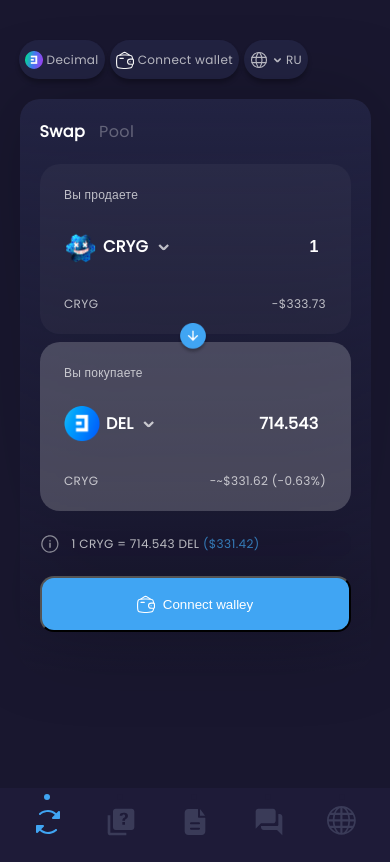
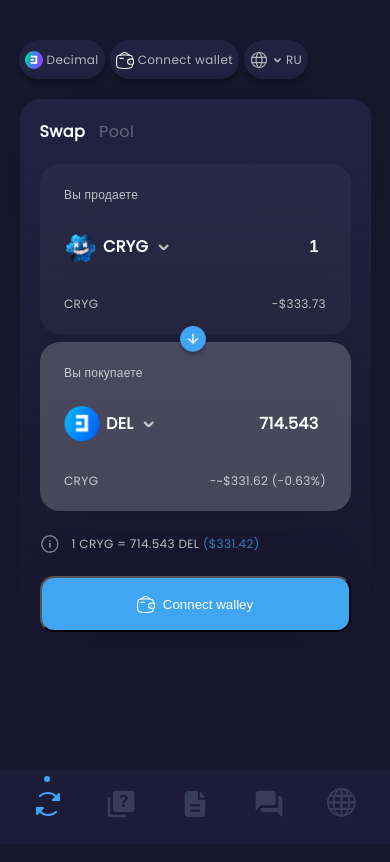
Before and after one commit to vadimDavidov/crypto-swap, a Next.js app: page / in a window 390 px wide. Built offline with nearby package versions, Linux system fonts and the light colour scheme.

Commit message:
Make corrections for global style

```diff
--- a/src/app/globals.css
+++ b/src/app/globals.css
@@ -4,13 +4,15 @@
   margin: 0;
 }
 
-html,
-body {
-  max-width: 100vw;
-  overflow-x: hidden;
+html {
+  height: -webkit-fit-available;
 }
 
 body {
+  max-width: 100vw;
+  height: 100vh;
+  height: -webkit-fit-available;
+  overflow-x: hidden;
   background-color: #19172f;
   color: #fff;
   position: relative;
@@ -44,6 +46,7 @@
   max-width: 1248px;
   min-height: 84vh;
   display: flex;
+  flex: 1;
   flex-direction: column;
   justify-content: flex-start;
 
@@ -56,6 +59,42 @@
 
 .expand {
   transform: rotate(180deg);
+}
+
+@media (min-height: 740px) {
+  .container {
+    min-height: 79vh;
+  }
+}
+@media (min-height: 800px) {
+  .container {
+    min-height: 80.8vh;
+  }
+}
+@media (min-height: 844px) {
+  .container {
+    min-height: 81.8vh;
+  }
+}
+@media (min-height: 870px) {
+  .container {
+    min-height: 83vh;
+  }
+}
+@media (min-height: 896px) {
+  .container {
+    min-height: 82.9vh;
+  }
+}
+@media (min-height: 900px) {
+  .container {
+    min-height: 83.2vh;
+  }
+}
+@media (min-height: 946px) {
+  .container {
+    min-height: 83.8vh;
+  }
 }
 
 @media (min-height: 970px) {
@@ -73,6 +112,11 @@
     min-height: 89vh;
   }
 }
+@media (min-height: 1200px) {
+  .container {
+    min-height: 88.8vh;
+  }
+}
 @media (min-height: 1400px) {
   .container {
     min-height: 90vh;
--- a/src/common-components/main/Main.module.css
+++ b/src/common-components/main/Main.module.css
@@ -1,11 +1,10 @@
 .main {
   max-width: 40vw;
-  /* max-height: 10vh; */
   padding: 20px;
   background: linear-gradient(180deg, #222342 0%, rgba(34, 35, 66, 0) 100%);
   filter: drop-shadow(0px 4px 40px rgba(0, 0, 0, 0.25));
   border-radius: 20px;
-  margin: 35px auto;
+  margin: 35px auto 0 auto;
 }
 
 .main nav {
@@ -38,7 +37,7 @@
 
 .centralBtn button {
   width: 100%;
-  margin-bottom: 20px;
+  /* margin-bottom: 20px; */
 }
 
 .info {
@@ -63,7 +62,7 @@
   background: transparent;
   position: absolute;
   border: none;
-  top: 38%;
+  top: 39%;
   left: 45%;
 }
 
@@ -79,6 +78,6 @@
     font-size: 0.75rem;
   }
   .arrowButton button {
-    top: 39%;
+    top: 41%;
   }
 }
```
